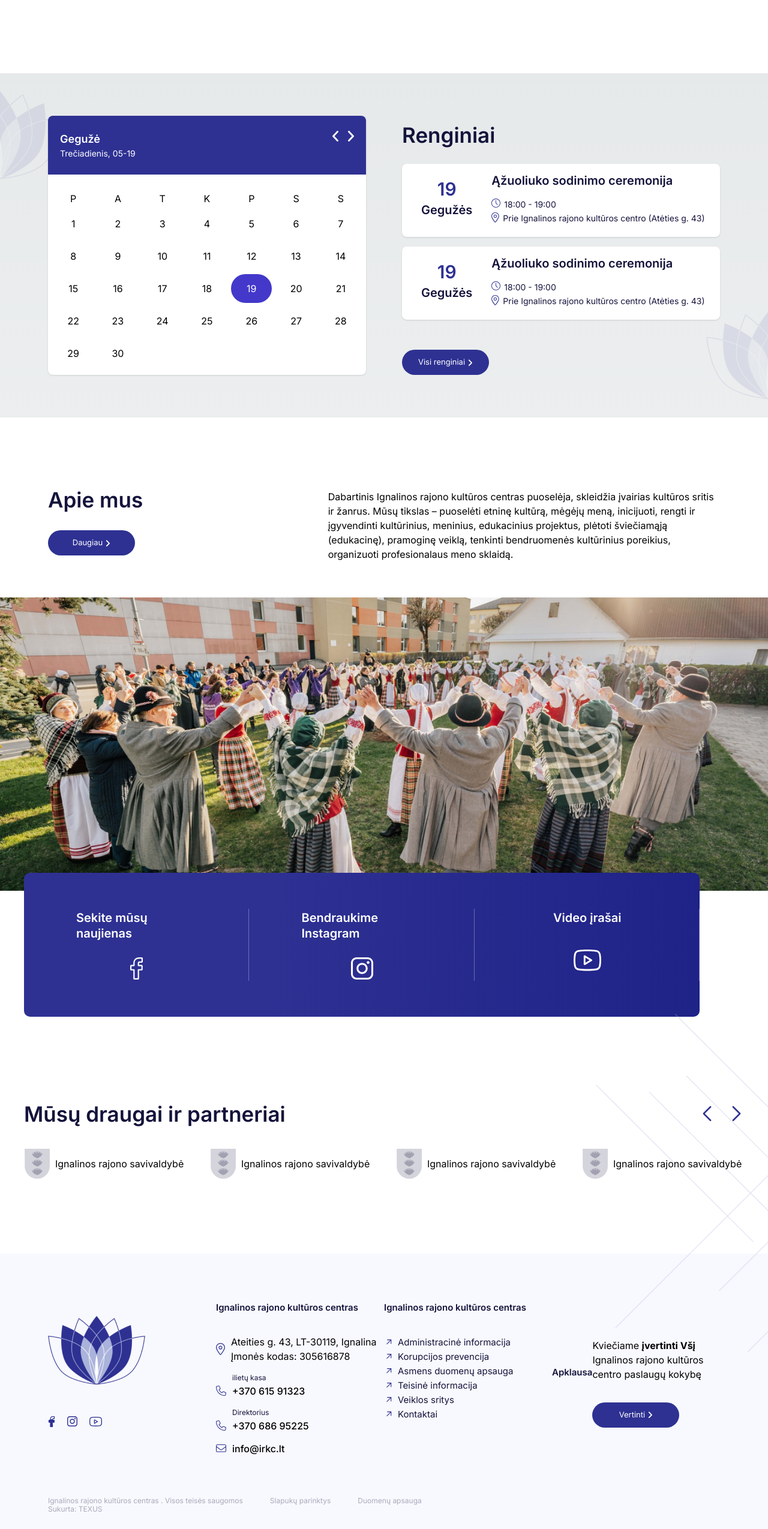
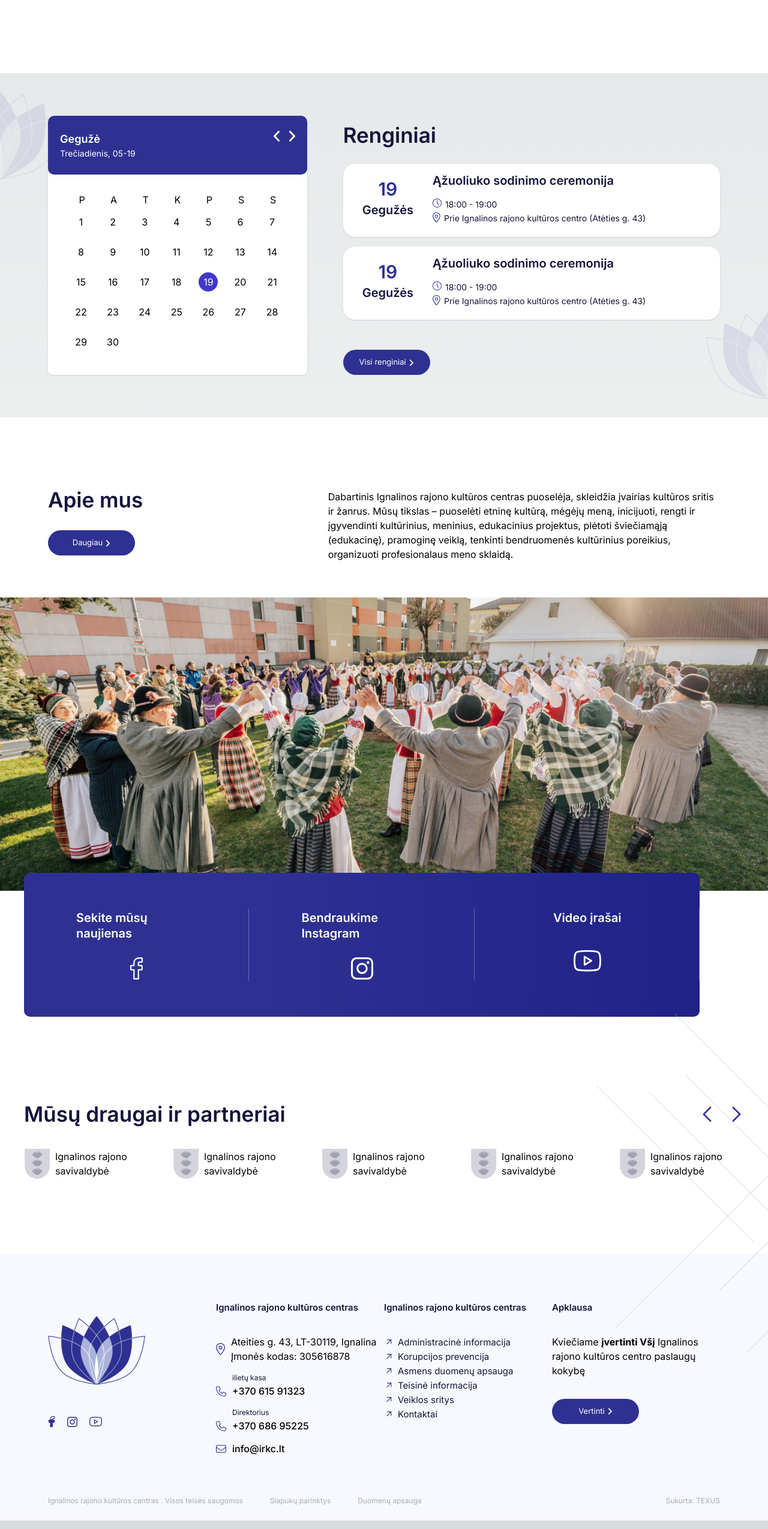
Before and after one commit to Arif-hossain-raj/task, a Next.js app: page / in a window 1280 px wide. Shown: the part 1483-4032 px from the top of the page at 60% size. Built offline with nearby package versions, Linux system fonts and the light colour scheme.

Commit message:
Responsive

```diff
--- a/src/components/CommonLayout.jsx
+++ b/src/components/CommonLayout.jsx
@@ -52,27 +52,21 @@ export default function CommonLayout({
   const imageData = [
     {
       image: "/image/dynamic/2.jpg",
-
     },
     {
       image: "/image/dynamic/3.jpg",
-
     },
     {
       image: "/image/dynamic/4.jpg",
-
     },
     {
       image: "/image/dynamic/2.jpg",
-
     },
     {
       image: "/image/dynamic/4.jpg",
-
     },
     {
       image: "/image/dynamic/2.jpg",
-
     },
   ];
 
@@ -188,11 +182,12 @@ Kapela „Ringė“garbingai atstovavo Lietuvai ir Ignalinos kraštui įvairiuos
 
         {padalinys && (
           <>
-            <CommonSlider title={"Kolektyvai"} data={slidesData} />
+            <CommonSlider title={"Kolektyvai"} data={slidesData} next={"next"}  priv={"priv"}/>
             <CommonSlider
               title={"Naujienos"}
               data={slidesData}
               buttonText={" View Naujienos"}
+              next={"next1"}  priv={"priv1"}
             />
           </>
         )}
@@ -203,11 +198,7 @@ Kapela „Ringė“garbingai atstovavo Lietuvai ir Ignalinos kraštui įvairiuos
           </>
         )}
 
-        {kolektyvas && (
-          <ImageSlider data={imageData} />
-        )}
-
-
+        {kolektyvas && <ImageSlider data={imageData} />}
       </div>
 
       {apie && <Map />}
--- a/src/components/Padalinys/dynamic/CommonSlider.jsx
+++ b/src/components/Padalinys/dynamic/CommonSlider.jsx
@@ -5,7 +5,8 @@ import { Swiper, SwiperSlide } from "swiper/react";
 import "swiper/css";
 import "swiper/css/navigation";
 import "swiper/css/pagination";
-import SwiperCore, { Navigation, Pagination } from "swiper";
+import SwiperCore from "swiper";
+import { Navigation, Pagination } from "swiper/modules";
 import ImgBox from "@/components/ImgBox";
 import Button from "@/components/global/Button";
 
--- a/src/components/global/Footer.jsx
+++ b/src/components/global/Footer.jsx
@@ -327,7 +327,7 @@ export default function Footer() {
             </div>
           </div>
         </div>
-        <div className="right flex  justify-center items-center">
+        <div className="right  justify-center items-center">
           <h6 className="pb-[35px] font-[600] ">Apklausa</h6>
           <div className="wrapper">
             <p className="mb-[35px]">
@@ -338,7 +338,7 @@ export default function Footer() {
           </div>
         </div>
       </div>
-      <div className="small ">
+      <div className="small flex justify-between">
         <div className="left flex gap-[45px] items-center">
           <h6 className="footer-font">Ignalinos rajono kultūros centras . Visos teisės saugomos</h6>
           <h6 className="footer-font">Slapukų parinktys</h6>
--- a/src/components/home/Calenadar.jsx
+++ b/src/components/home/Calenadar.jsx
@@ -5,9 +5,9 @@ const CalendarEvents = () => {
   return (
     <section className="relative">
       <div className="max-w-full  px-10 md:px-20 py-[71px] ">
-        <div className="grid grid-cols-1 md:grid-cols-2 gap-[60px]">
-          <div className=" bg-white shadow rounded-lg">
-            <div className="bg-[#2E3192] text-white rounded-t-lg px-[20px] py-[25px] flex justify-between">
+        <div className="grid grid-cols-12 gap-[60px]">
+          <div className=" bg-white shadow rounded-lg pb-[30px] col-span-10 md:col-span-5">
+            <div className="bg-[#2E3192] text-white rounded-[10px] px-[20px] py-[25px] mb-[30px] flex justify-between">
               <div className="text ">
                 <h4 className="text-lg">Gegužė</h4>
                 <p className="text-sm">Trečiadienis, 05-19</p>
@@ -47,7 +47,7 @@ const CalendarEvents = () => {
                 </ul>
               </div>
             </div>
-            <div className="grid grid-cols-7 gap-[6px] text-center mt-[20px] p-2">
+            <div className="grid grid-cols-7 gap-[0px] text-center mx-[30px]">
               <div>P</div>
               <div>A</div>
               <div>T</div>
@@ -58,22 +58,24 @@ const CalendarEvents = () => {
               {Array(30)
                 .fill("")
                 .map((_, i) => (
+                  <div className="m-[5px] ">
                     <p
                       key={i}
-                    className={`p-3 ${
+                      className={`m-1 p-1 w-[32px] ${
                         i === 18 ? "bg-indigo-700 text-white rounded-full" : ""
                       }`}
                     >
                       {i + 1}
                     </p>
+                  </div>
                 ))}
             </div>
           </div>
 
-          <div className="">
+          <div className="col-span-10 md:col-span-7">
             <h3 className="text-[#14133B] mb-4">Renginiai</h3>
             <div className="space-y-4">
-              <div className="flex items-center bg-white shadow rounded-lg p-4">
+              <div className="flex items-center bg-white shadow rounded-[20px] p-4">
                 <div className="text-center p-4 rounded-lg">
                   <h3 className="text-[30px] text-center leading-[20px] text-[#2E3192] mb-[12px]">
                     19
@@ -138,7 +140,7 @@ const CalendarEvents = () => {
                   </div>
                 </div>
               </div>
-              <div className="flex items-center bg-white shadow rounded-lg p-4">
+              <div className="flex items-center bg-white shadow rounded-[20px] p-4">
                 <div className="text-center p-4 rounded-lg">
                   <h3 className="text-[30px] text-center leading-[20px] text-[#2E3192] mb-[12px]">
                     19
--- a/src/components/home/NextSlider.jsx
+++ b/src/components/home/NextSlider.jsx
@@ -5,7 +5,8 @@ import { Swiper, SwiperSlide } from "swiper/react";
 import "swiper/css";
 import "swiper/css/navigation";
 import "swiper/css/pagination";
-import SwiperCore, { Navigation, Pagination } from "swiper";
+import SwiperCore from "swiper";
+import { Navigation, Pagination } from "swiper/modules";
 import ImgBox from "../ImgBox";
 import Button from "../global/Button";
 import Image from "next/image";
@@ -27,7 +28,7 @@ const NextSlider = () => {
           <div className="text">
             <h3>Mūsų draugai ir partneriai</h3>
           </div>
-          <div className="nav-button">
+          <div className="nav-button z-10">
             <ul className="flex justify-between items-center gap-6 w-full">
               <li className="cursor-pointer" id="parenting-prev">
                 <svg
@@ -90,11 +91,11 @@ const NextSlider = () => {
                 spaceBetween: 30,
               },
               1024: {
-                slidesPerView: 4,
+                slidesPerView: 5,
                 spaceBetween: 40,
               },
             }}
-            pagination={{ clickable: true }}
+            // pagination={{ clickable: true }}
 
             className="my-6"
           >
--- a/src/components/home/Slider.jsx
+++ b/src/components/home/Slider.jsx
@@ -5,7 +5,8 @@ import { Swiper, SwiperSlide } from "swiper/react";
 import "swiper/css";
 import "swiper/css/navigation";
 import "swiper/css/pagination";
-import SwiperCore, { Navigation, Pagination } from "swiper";
+import SwiperCore from "swiper";
+import { Navigation, Pagination } from "swiper/modules";
 import ImgBox from "../ImgBox";
 import Button from "../global/Button";
 
@@ -76,7 +77,7 @@ const SwiperSlider = () => {
                 prevEl: '#parenting-prev',
                 nextEl: '#parenting-next',
               }}
-            pagination={{ clickable: true }}
+            // pagination={{ clickable: true }}
             breakpoints={{
               414: {
                 slidesPerView: 1,
--- a/src/components/kolektyvas/ImageSlider.jsx
+++ b/src/components/kolektyvas/ImageSlider.jsx
@@ -5,7 +5,8 @@ import { Swiper, SwiperSlide } from "swiper/react";
 import "swiper/css";
 import "swiper/css/navigation";
 import "swiper/css/pagination";
-import SwiperCore, { Navigation, Pagination } from "swiper";
+import SwiperCore from "swiper";
+import { Navigation, Pagination } from "swiper/modules";
 import ImgBox from "@/components/ImgBox";
 import Image from "next/image";
 
@@ -88,7 +89,7 @@ const ImageSlider = ({data}) => {
                 spaceBetween: 40,
               },
             }}
-            pagination={{ clickable: true }}
+            // pagination={{ clickable: true }}
             className="my-6"
           >
             {data?.map((sliderData, idx) => (
```
Lines whose indentation alone changed are shown as unchanged.
